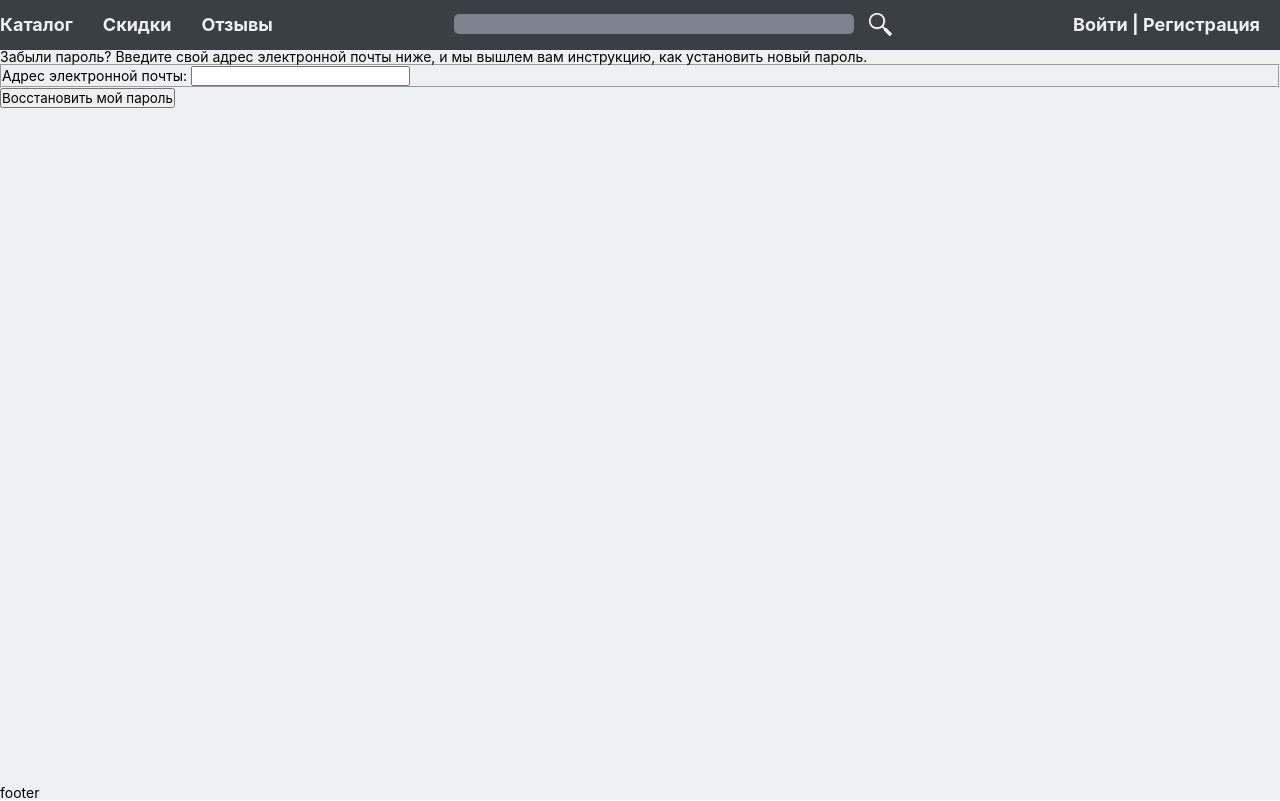
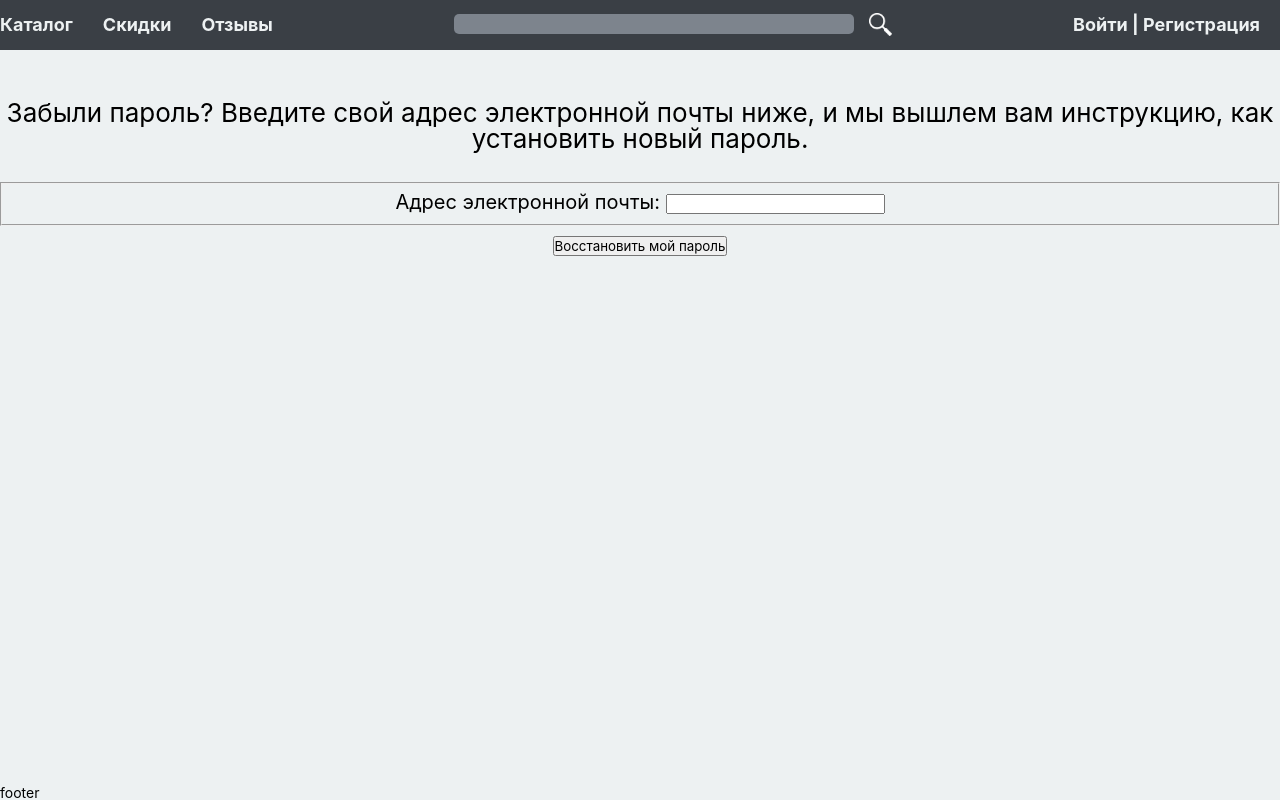
Before and after one commit to denis-teslyuk/denisshop, a Django app: page /users/password-reset/ in a window 1280 px wide. Run offline with Django 5.2, Linux system fonts and the light colour scheme; style sheets or scripts are compiled from the project's sources.

Commit message:
Add styles to password reset

```diff
--- a/denisshopsite/users/static/users/css/source/style.scss
+++ b/denisshopsite/users/static/users/css/source/style.scss
@@ -104,7 +104,7 @@
     width: 86px;
 }
 
-.password-change-done{
+.password-done{
     font-size: 20px;
     text-align: center;
     margin-top: 50px;
@@ -135,3 +135,11 @@
 .register-button{
     width: 163px;
 }
+
+.password-reset-form{
+    text-align: center;
+    font-size: 20px;
+    input{
+        margin: 10px 0px;
+    }
+}
--- a/denisshopsite/users/static/users/css/style.css
+++ b/denisshopsite/users/static/users/css/style.css
@@ -170,7 +170,7 @@ h1, h2, h3, h4, h5, h6 {
   width: 86px;
 }
 
-.password-change-done {
+.password-done {
   font-size: 20px;
   text-align: center;
   margin-top: 50px;
@@ -206,3 +206,11 @@ h1, h2, h3, h4, h5, h6 {
 .register-button {
   width: 163px;
 }
+
+.password-reset-form {
+  text-align: center;
+  font-size: 20px;
+}
+.password-reset-form input {
+  margin: 10px 0px;
+}
--- a/denisshopsite/users/templates/users/password_change_done.html
+++ b/denisshopsite/users/templates/users/password_change_done.html
@@ -1,5 +1,5 @@
 {% extends 'base.html' %}
 
 {% block content %}
-    <div class="password-change-done">Пароль изменен успешно! <a href="{% url 'users:profile' %}">Вернуться в профиль</a></div>
+    <div class="password-done">Пароль изменен успешно! <a href="{% url 'users:profile' %}">Вернуться в профиль</a></div>
 {% endblock %}
--- a/denisshopsite/users/templates/users/password_reset_complete.html
+++ b/denisshopsite/users/templates/users/password_reset_complete.html
@@ -3,7 +3,7 @@
 
 {% block content %}
 
-<p>{% translate "Your password has been set.  You may go ahead and log in now." %}</p>
+<p class="password-done">{% translate "Your password has been set.  You may go ahead and log in now." %}</p>
 
 
 {% endblock %}
--- a/denisshopsite/users/templates/users/password_reset_confirm.html
+++ b/denisshopsite/users/templates/users/password_reset_confirm.html
@@ -6,8 +6,9 @@
 
 {% if validlink %}
 
-<p>{% translate "Please enter your new password twice so we can verify you typed it in correctly." %}</p>
+<p class="users-title">{% translate "Please enter your new password twice so we can verify you typed it in correctly." %}</p>
 
+<div class="password-reset-form">
 <form method="post">{% csrf_token %}
   <fieldset class="module aligned">
     <input class="hidden" autocomplete="username" value="{{ form.user.get_username }}">
@@ -30,6 +31,7 @@
     <input type="submit" value="{% translate 'Change my password' %}">
   </div>
 </form>
+</div>
 
 {% else %}
 
--- a/denisshopsite/users/templates/users/password_reset_form.html
+++ b/denisshopsite/users/templates/users/password_reset_form.html
@@ -3,8 +3,9 @@
 
 {% block content %}
 
-<p>{% translate 'Forgotten your password? Enter your email address below, and we’ll email instructions for setting a new one.' %}</p>
 
+<p class="users-title">{% translate 'Forgotten your password? Enter your email address below, and we’ll email instructions for setting a new one.' %}</p>
+<div class="password-reset-form">
 <form method="post">{% csrf_token %}
   <fieldset class="module aligned">
     <div class="form-row field-email">
@@ -19,5 +20,6 @@
     <input type="submit" value="{% translate 'Reset my password' %}">
   </div>
 </form>
+</div>
 
 {% endblock %}
```
Also changed, not shown: denisshopsite/users/templates/users/password_reset_done.html (+4 -4 lines), denisshopsite/db.sqlite3.
